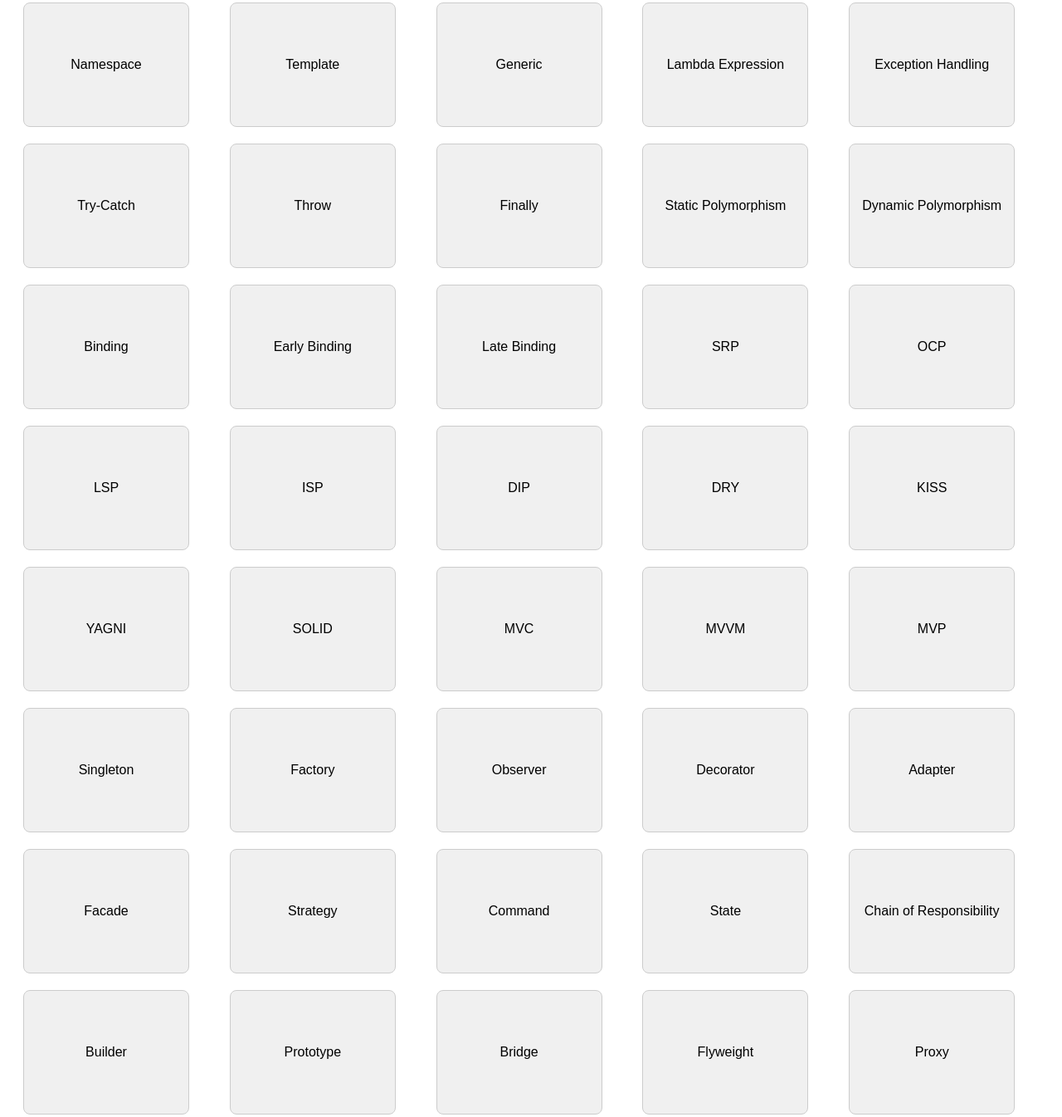
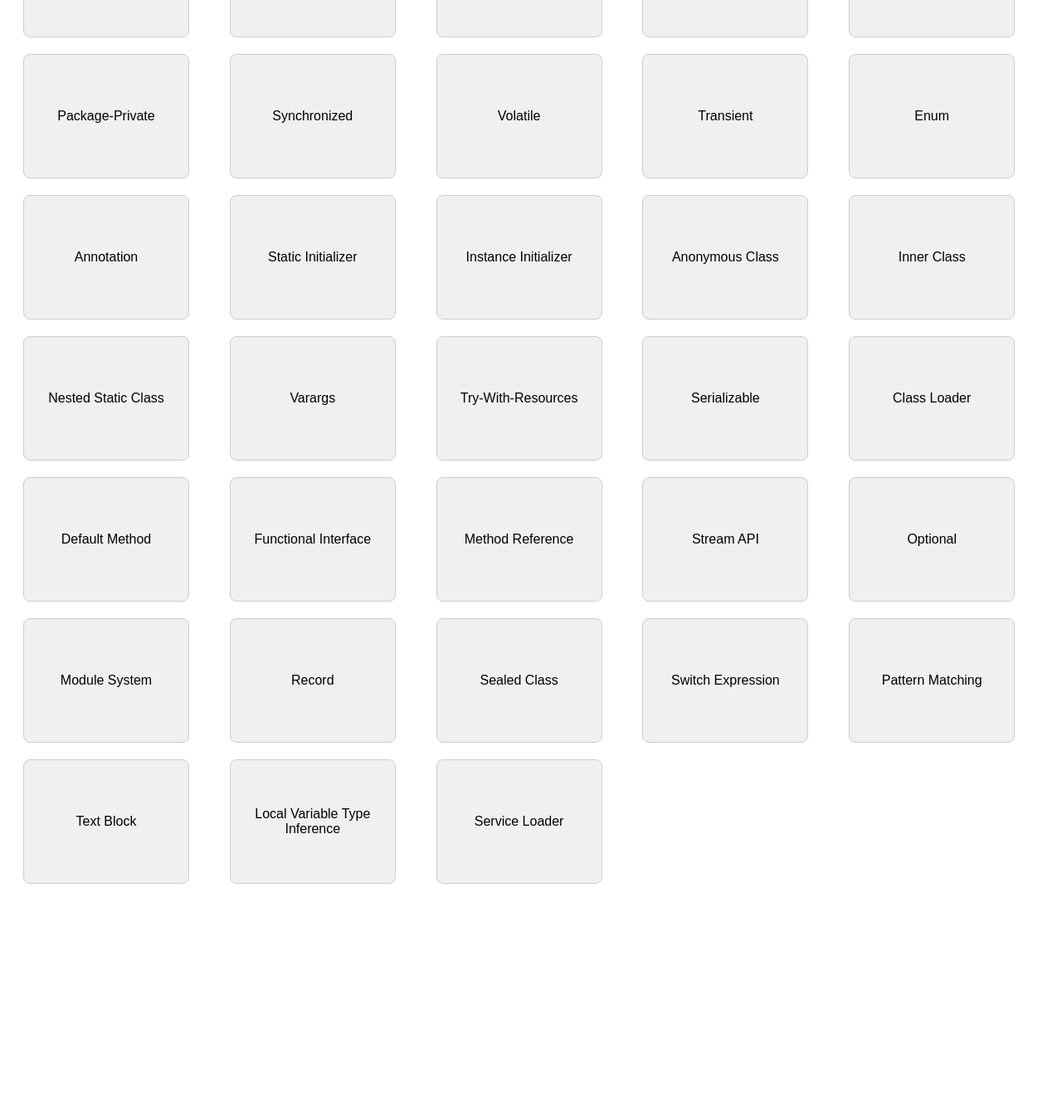
Before and after one commit to Veysto21/OOP_Flashcards, a plain HTML site: page index.html in a window 1280 px wide. Shown: the part 1125-2471 px from the top of the page at 83% size. After the commit the page ends 2218 px from the top, so only its background shows below. Drawn offline with Linux system fonts and the light colour scheme.

Commit message:
Add more cards section to index.html

```diff
--- a/index.html
+++ b/index.html
@@ -6,6 +6,8 @@
   <title>OOP Flashcards</title>
   <style>
     body { font-family: Arial, sans-serif; padding: 20px; }
+    #controls { margin-bottom: 20px; }
+    #shuffle-btn { padding: 10px 20px; font-size: 16px; cursor: pointer; }
     #card-container {
       display: grid;
       grid-template-columns: repeat(auto-fill, minmax(200px, 1fr));
@@ -26,9 +28,7 @@
       transform-style: preserve-3d;
       transition: transform 0.6s;
     }
-    .flip-card-inner.flipped {
-      transform: rotateY(180deg);
-    }
+    .flip-card-inner.flipped { transform: rotateY(180deg); }
     .flip-card-front, .flip-card-back {
       position: absolute;
       width: 100%;
@@ -48,9 +48,13 @@
 </head>
 <body>
   <h1>OOP Flashcards</h1>
+  <div id="controls">
+    <button id="shuffle-btn">Shuffle Cards</button>
+  </div>
   <div id="card-container"></div>
   <script>
-    const cards = [
+    // Base term/definition list
+    const baseCards = [
       { term: 'Class', definition: 'Blueprint defining structure and behavior of objects.' },
       { term: 'Object', definition: 'Instance of a class with specific attribute values and capabilities.' },
       { term: 'Encapsulation', definition: 'Bundling data and methods, restricting direct access to internals.' },
@@ -81,85 +85,78 @@
       { term: 'Implements', definition: 'Keyword indicating a class fulfills an interface contract.' },
       { term: 'Virtual Method', definition: 'Method whose implementation can be overridden in subclasses.' },
       { term: 'Pure Virtual', definition: 'Abstract method without implementation in the base class.' },
-      { term: 'Namespace', definition: 'Container for identifiers to avoid naming collisions.' },
-      { term: 'Template', definition: 'C++ feature for generic programming parameterized by types.' },
-      { term: 'Generic', definition: 'Java/C# feature for type-safe parameterized classes and methods.' },
-      { term: 'Lambda Expression', definition: 'Anonymous function expression for concise code.' },
-      { term: 'Exception Handling', definition: 'Mechanism to manage runtime errors using try/catch/finally.' },
-      { term: 'Try-Catch', definition: 'Block to catch and handle exceptions thrown in try.' },
-      { term: 'Throw', definition: 'Statement to signal an exception has occurred.' },
-      { term: 'Finally', definition: 'Block executed after try/catch regardless of outcome.' },
-      { term: 'Static Polymorphism', definition: 'Compile-time polymorphism via overloading or templates.' },
-      { term: 'Dynamic Polymorphism', definition: 'Runtime polymorphism via overriding and virtual dispatch.' },
-      { term: 'Binding', definition: 'Association between method call and method body.' },
-      { term: 'Early Binding', definition: 'Compile-time binding of methods.' },
-      { term: 'Late Binding', definition: 'Runtime binding enabling dynamic method dispatch.' },
-      { term: 'SRP', definition: 'Single Responsibility Principle: a class should have one reason to change.' },
-      { term: 'OCP', definition: 'Open/Closed Principle: open for extension, closed for modification.' },
-      { term: 'LSP', definition: 'Liskov Substitution Principle: subclasses must substitute base classes without error.' },
-      { term: 'ISP', definition: 'Interface Segregation Principle: clients shouldn’t be forced to depend on unused methods.' },
-      { term: 'DIP', definition: 'Dependency Inversion Principle: depend on abstractions, not concretions.' },
-      { term: 'DRY', definition: 'Don’t Repeat Yourself: avoid code duplication.' },
-      { term: 'KISS', definition: 'Keep It Simple, Stupid: favor simplicity in design.' },
-      { term: 'YAGNI', definition: 'You Aren’t Gonna Need It: don’t add functionality until necessary.' },
-      { term: 'SOLID', definition: 'Acronym for five key object-oriented design principles.' },
-      { term: 'MVC', definition: 'Model-View-Controller architectural pattern.' },
-      { term: 'MVVM', definition: 'Model-View-ViewModel architectural pattern.' },
-      { term: 'MVP', definition: 'Model-View-Presenter architectural pattern.' },
-      { term: 'Singleton', definition: 'Pattern restricting a class to a single instance.' },
-      { term: 'Factory', definition: 'Pattern to create objects without specifying exact class.' },
-      { term: 'Observer', definition: 'Pattern where observers are notified of subject changes.' },
-      { term: 'Decorator', definition: 'Pattern for adding behavior to objects dynamically.' },
-      { term: 'Adapter', definition: 'Pattern allowing incompatible interfaces to work together.' },
-      { term: 'Facade', definition: 'Pattern providing a simplified interface to a complex subsystem.' },
-      { term: 'Strategy', definition: 'Pattern defining interchangeable algorithms.' },
-      { term: 'Command', definition: 'Pattern encapsulating requests as objects.' },
-      { term: 'State', definition: 'Pattern altering behavior when object internal state changes.' },
-      { term: 'Chain of Responsibility', definition: 'Pattern passing requests along a chain until handled.' },
-      { term: 'Builder', definition: 'Pattern constructing complex objects step by step.' },
-      { term: 'Prototype', definition: 'Pattern creating objects by cloning a prototype.' },
-      { term: 'Bridge', definition: 'Pattern decoupling abstraction from implementation.' },
-      { term: 'Flyweight', definition: 'Pattern reducing memory usage by sharing data.' },
-      { term: 'Proxy', definition: 'Pattern controlling access to another object via a surrogate.' },
-      { term: 'Composite', definition: 'Pattern composing objects into tree structures.' },
-      { term: 'Iterator', definition: 'Pattern providing sequential access to collection elements.' },
-      { term: 'Mediator', definition: 'Pattern defining simplified communication between objects.' },
-      { term: 'Memento', definition: 'Pattern capturing and restoring object internal state.' },
-      { term: 'Visitor', definition: 'Pattern separating algorithms from object structures.' },
-      { term: 'Dependency Injection', definition: 'Injecting dependencies into a class rather than creating them.' },
-      { term: 'Inversion of Control', definition: 'Design where framework manages the flow and calls into custom code.' },
-      { term: 'IoC Container', definition: 'Framework component providing dependency injection services.' },
-      { term: 'Event-Driven Programming', definition: 'Programming paradigm where flow is determined by events.' },
-      { term: 'Concurrency', definition: 'Ability to execute multiple tasks simultaneously.' },
-      { term: 'Thread Safety', definition: 'Ensuring correct behavior when accessed by multiple threads.' },
-      { term: 'Deadlock', definition: 'Condition where threads wait indefinitely for resources.' },
-      { term: 'Race Condition', definition: 'Error occurring when timing of threads affects behavior.' },
-      { term: 'Mutex', definition: 'Mutual exclusion object preventing concurrent access.' },
-      { term: 'Semaphore', definition: 'Synchronization primitive controlling access to resources.' },
-      { term: 'Garbage Collection', definition: 'Automatic memory reclamation of unused objects.' },
-      { term: 'Stack', definition: 'Memory region for static allocation and function calls.' },
-      { term: 'Heap', definition: 'Memory region for dynamic allocation.' },
-      { term: 'Recursion', definition: 'Technique where a function calls itself.' },
-      { term: 'Reflection', definition: 'Ability to inspect and modify program structure at runtime.' }
+      { term: 'Package-Private', definition: 'Default access level; accessible only within its own package.' },
+      { term: 'Synchronized', definition: 'Keyword to control access to a method or block by multiple threads.' },
+      { term: 'Volatile', definition: 'Keyword ensuring visibility of changes to variables across threads.' },
+      { term: 'Transient', definition: 'Keyword indicating a field should not be serialized.' },
+      { term: 'Enum', definition: 'Special class representing a group of constants.' },
+      { term: 'Annotation', definition: 'Metadata added to Java code for compile-time or runtime processing.' },
+      { term: 'Static Initializer', definition: 'Block to initialize static fields when the class is loaded.' },
+      { term: 'Instance Initializer', definition: 'Block to initialize instance fields each time an object is created.' },
+      { term: 'Anonymous Class', definition: 'Class without a name used for instantiation and overriding on the fly.' },
+      { term: 'Inner Class', definition: 'Class defined within another class, with access to its members.' },
+      { term: 'Nested Static Class', definition: 'Static class defined within another class, no reference to instance.' },
+      { term: 'Varargs', definition: 'Syntax allowing methods to accept variable number of arguments.' },
+      { term: 'Try-With-Resources', definition: 'Statement automatically closing resources implementing AutoCloseable.' },
+      { term: 'Serializable', definition: 'Marker interface enabling object serialization to byte streams.' },
+      { term: 'Class Loader', definition: 'Component that loads classes into the JVM at runtime.' },
+      { term: 'Default Method', definition: 'Method in an interface that provides a default implementation.' },
+      { term: 'Functional Interface', definition: 'Interface with a single abstract method, usable with lambdas.' },
+      { term: 'Method Reference', definition: 'Compact lambda expression referring to an existing method by name.' },
+      { term: 'Stream API', definition: 'Fluent API for functional-style operations on collections.' },
+      { term: 'Optional', definition: 'Container object to represent presence or absence of a value.' },
+      { term: 'Module System', definition: 'Java 9+ feature for modularization using module-info.java.' },
+      { term: 'Record', definition: 'Immutable data carrier class with automatic constructor and accessors.' },
+      { term: 'Sealed Class', definition: 'Class restricting which other classes may extend it.' },
+      { term: 'Switch Expression', definition: 'Enhanced switch allowing expressions that return a value.' },
+      { term: 'Pattern Matching', definition: 'Java feature to test type and extract components in one step.' },
+      { term: 'Text Block', definition: 'Multi-line string literal for easier embedded text.' },
+      { term: 'Local Variable Type Inference', definition: 'Use `var` keyword to infer local variable types.' },
+      { term: 'Service Loader', definition: 'API to load service provider implementations at runtime.' }
     ];
 
+    // Add flipped state
+    const cards = baseCards.map(c => ({ ...c, flipped: false }));
+
+    function renderCards() {
       const container = document.getElementById('card-container');
-    cards.forEach(({ term, definition }) => {
+      container.innerHTML = '';
+      cards.forEach(cardObj => {
+        const { term, definition, flipped } = cardObj;
         const card = document.createElement('div');
         card.className = 'flip-card';
         const inner = document.createElement('div');
         inner.className = 'flip-card-inner';
+        if (flipped) inner.classList.add('flipped');
         const front = document.createElement('div');
         front.className = 'flip-card-front';
         front.textContent = term;
         const back = document.createElement('div');
         back.className = 'flip-card-back';
         back.textContent = definition;
-      inner.appendChild(front);
-      inner.appendChild(back);
-      card.appendChild(inner);
-      card.addEventListener('click', () => inner.classList.toggle('flipped'));
-      container.appendChild(card);
+        inner.append(front, back);
+        card.append(inner);
+        card.addEventListener('click', () => {
+          cardObj.flipped = !cardObj.flipped;
+          inner.classList.toggle('flipped');
+        });
+        container.append(card);
+      });
+    }
+
+    function shuffle(array) {
+      for (let i = array.length - 1; i > 0; i--) {
+        const j = Math.floor(Math.random() * (i + 1));
+        [array[i], array[j]] = [array[j], array[i]];
+      }
+    }
+
+    document.addEventListener('DOMContentLoaded', () => {
+      renderCards();
+      document.getElementById('shuffle-btn').addEventListener('click', () => {
+        shuffle(cards);
+        renderCards();
+      });
     });
   </script>
 </body>
```
Lines whose indentation alone changed are shown as unchanged.
